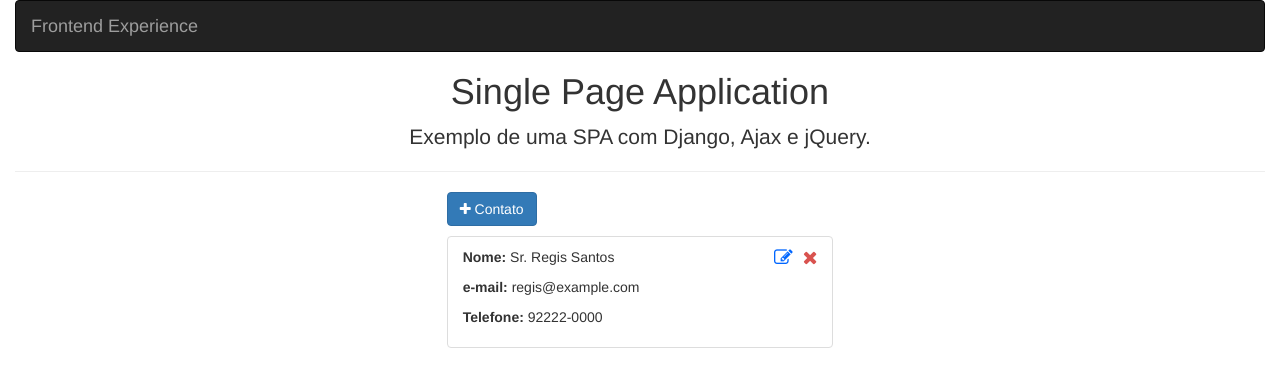
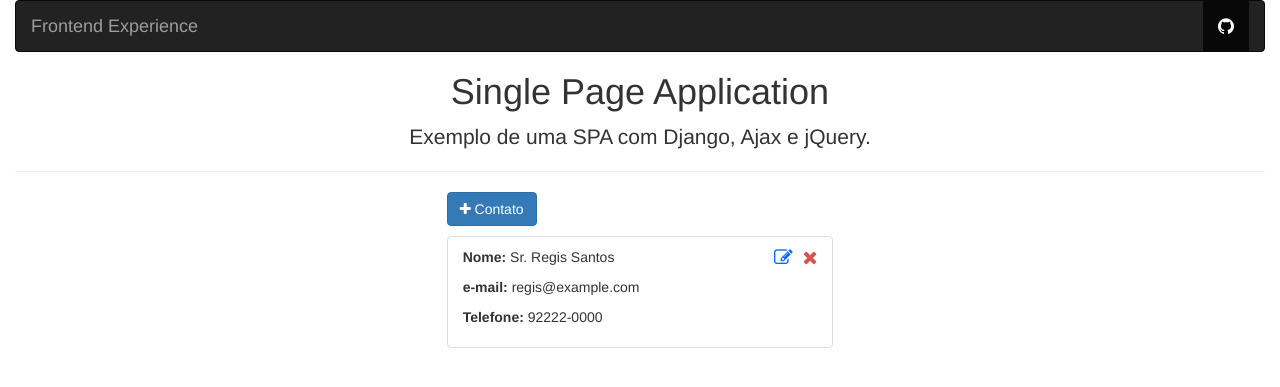
Before and after one commit to rg3915/frontend-experience, a Django app: page / in a window 1280 px wide. Shown: the top 387 px of the page. Run offline with Django 3.2, Linux system fonts and the light colour scheme; some libraries are stand-ins or nearby versions.

Commit message:
Fork on GitHub

```diff
--- a/myproject/core/templates/nav.html
+++ b/myproject/core/templates/nav.html
@@ -6,12 +6,12 @@
     </button> <a class="navbar-brand" href="#">Frontend Experience</a>
   </div>
 
-  <!-- <div class="collapse navbar-collapse" id="bs-example-navbar-collapse-1">
+  <div class="collapse navbar-collapse pull-right" id="bs-example-navbar-collapse-1">
       <ul class="nav navbar-nav">
         <li class="active">
-          <a href="#">Contatos</a>
+          <a href="https://github.com/rg3915/frontend-experience" target="_blank"><i class="fa fa-lg fa-github"></i></a>
         </li>
       </ul>
-    </div> -->
+    </div>
 
 </nav>
```
